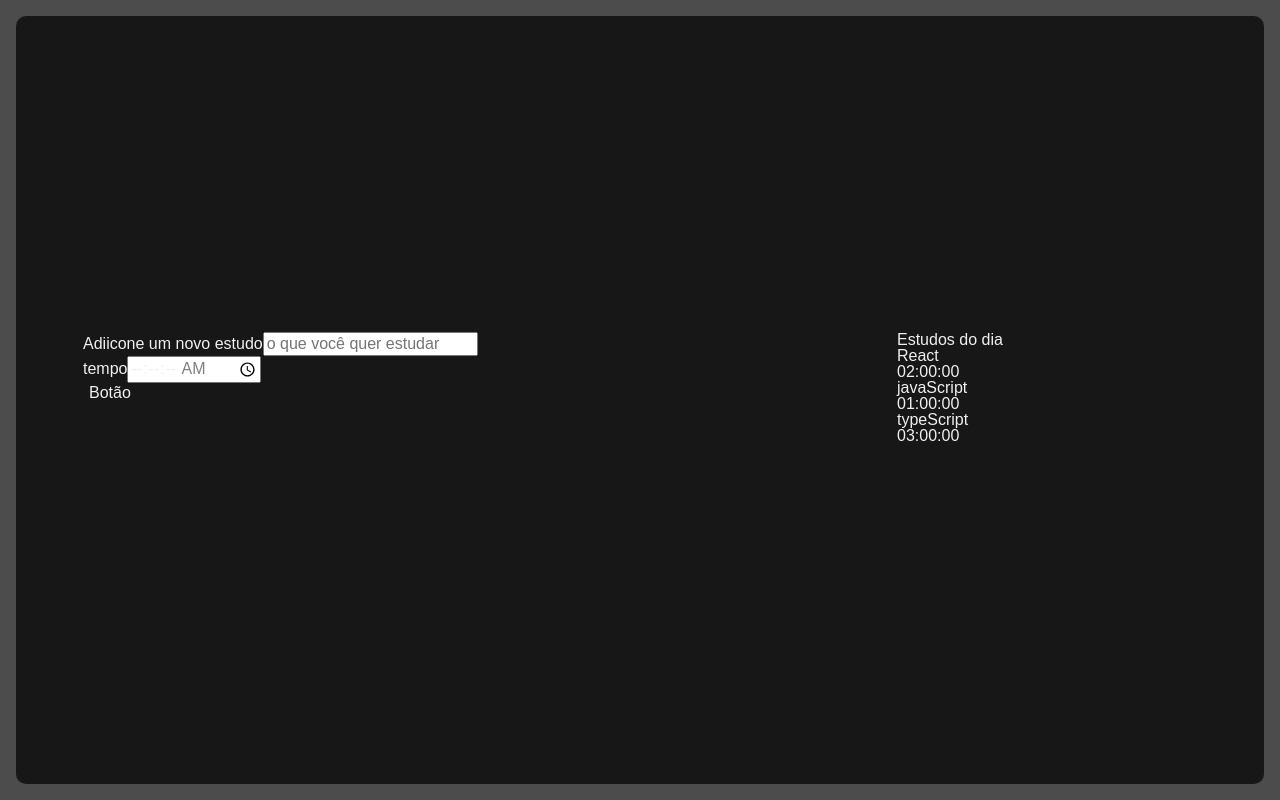
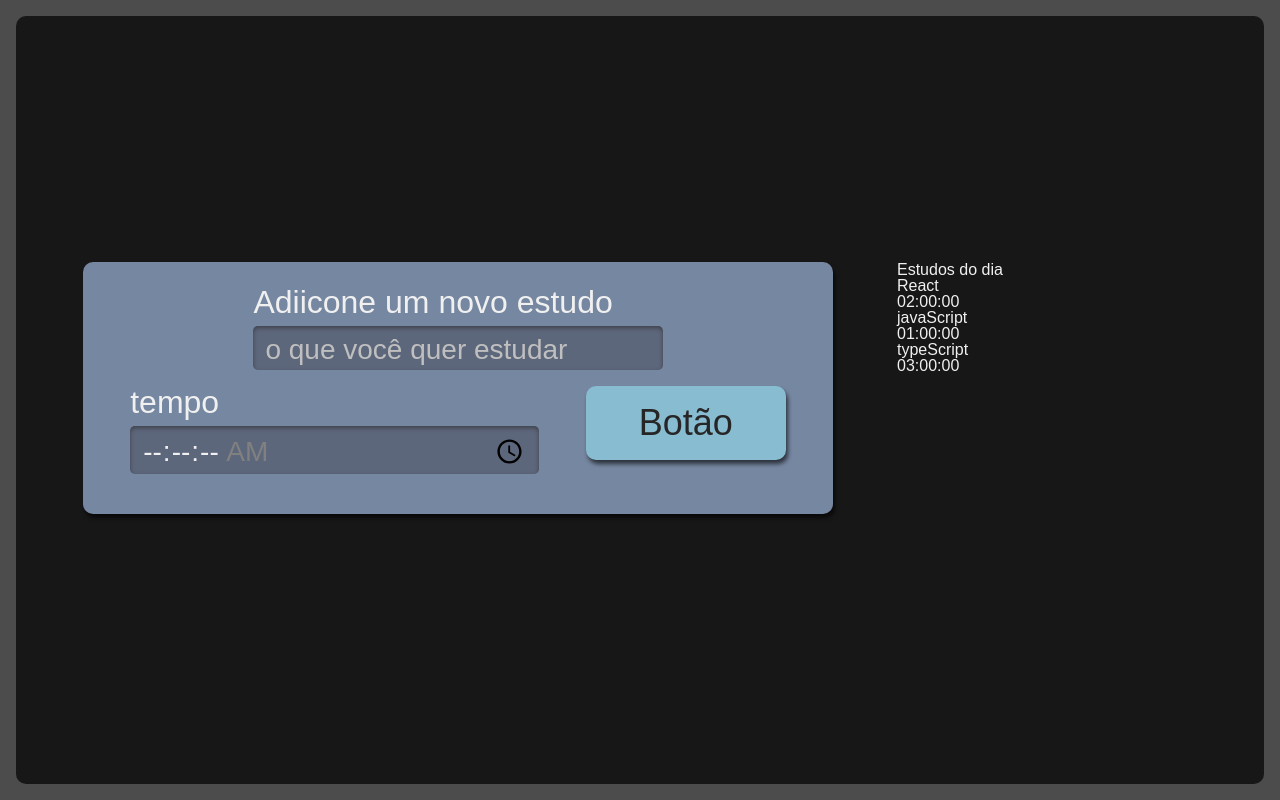
Before and after one commit to fabioMacieira16/FundamentosReactAlura, a React (Create React App) app in the folder alura-studies/: page / in a window 1280 px wide. Built offline with nearby package versions, Linux system fonts and the light colour scheme.

Commit message:
feature: create style button and form

```diff
--- a/alura-studies/src/components/Button/index.tsx
+++ b/alura-studies/src/components/Button/index.tsx
@@ -1,9 +1,11 @@
-import React from "react";
-
+import React from "react"
+import './style.scss'
 class Button extends React.Component {
-    render(){
-        return(
-            <button> Botão</button>
+    render() {
+        return (
+            <button className="botao">
+                Botão
+            </button>
         )
     }
 }
--- /dev/null
+++ b/alura-studies/src/components/Button/style.scss
@@ -0,0 +1,25 @@
+.botao {
+  align-self: center;
+  background-color: #88bcd1;
+  border-radius: 10px;
+  box-shadow: 2px 4px 4px #0000009F;
+  color: #272626;
+  cursor: pointer;
+  font-size: 1.25rem;
+  padding: 16px;
+  width: 150px;
+
+  &:active {
+    background-color: #7CA6B7;
+    box-shadow: 2px 2px 4px #0000009F inset;
+  }
+}
+
+@media screen and (min-width: 1280px) {
+  .botao {
+    grid-column-start: span 2;
+    justify-self: center;
+    width: 200px;
+    font-size: 2.25rem;
+  }
+}
--- a/alura-studies/src/components/Form/index.tsx
+++ b/alura-studies/src/components/Form/index.tsx
@@ -1,11 +1,12 @@
-import React from "react";
-import Button from "../Button";
+import React from "react"
+import Button from "../Button"
+import './style.scss'
 
 class Form extends React.Component {
     render() {
         return (
-            <form>
-                <div>
+            <form className="novaTarefa">
+                <div className="inputContainer">
                     <label htmlFor="tarefa">
                         Adiicone um novo estudo
                     </label>
@@ -17,7 +18,7 @@
                         required
                     />
                 </div>
-                <div>
+                <div className="inputContainer">
                     <label htmlFor="tempo">
                         tempo
                     </label>
--- /dev/null
+++ b/alura-studies/src/components/Form/style.scss
@@ -0,0 +1,61 @@
+.novaTarefa {
+  display:flex;
+  flex-direction: column;
+  grid-area: nova-tarefa;
+  background-color: #7687A1;
+  border-radius: 10px;
+  box-shadow: 2px 4px 4px #0000009F;
+  padding: 12px;
+
+  .inputContainer {
+    display: flex;
+    flex-direction: column;
+    width: 100%;
+    margin-bottom: 16px;
+
+    label {
+      margin-bottom: 8px;
+      font-size: 1.25rem;
+    }
+
+    input {
+      width: 100%;
+      padding: 8px 12px 4px;
+      box-sizing: border-box;
+      border: unset;
+      border-radius: 5px;
+      background-color: #5D677C;
+      box-shadow: 0px 2px 4px #2D2B2B9F inset;
+
+      &::placeholder {
+        color: #BFBFBF;
+      }
+    }
+  }
+
+  @media screen and (min-width: 1280px) {
+    flex-direction: row;
+    flex-wrap: wrap;
+    justify-content: space-around;
+    font-size: 2.25rem;
+    padding: 24px;
+    box-sizing: border-box;
+
+    .inputContainer {
+      width: calc(60% - 12px);
+
+      &:last-of-type {
+        width: 40%;
+      }
+
+      label {
+        font-size: 2rem;
+      }
+
+      input {
+        height: 100%;
+        font-size: 1.75rem;
+      }
+    }
+  }
+}
```
Also changed, not shown: alura-studies/src/components/List/style.scss (added).
